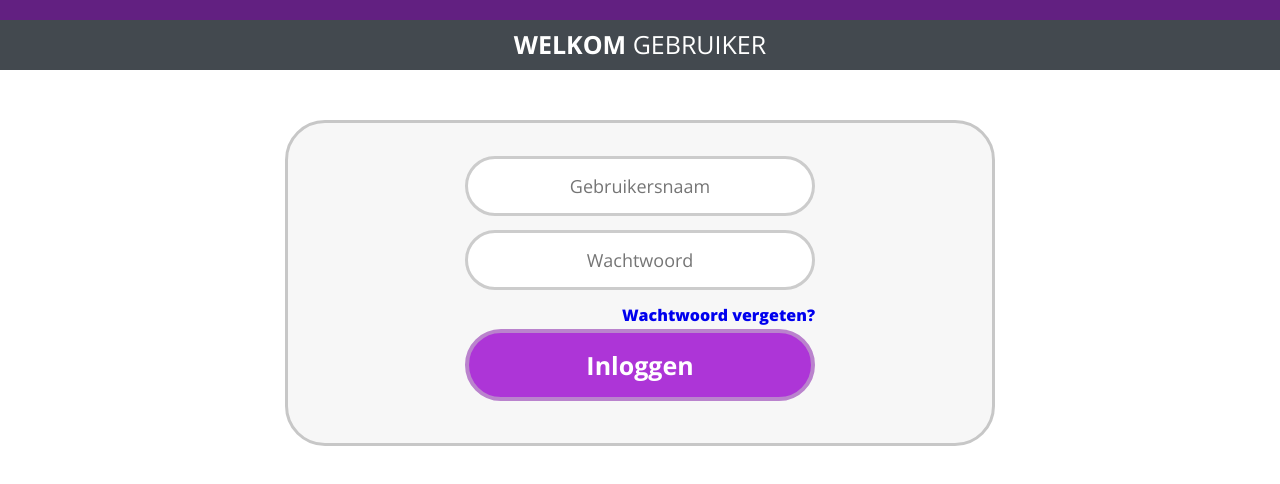
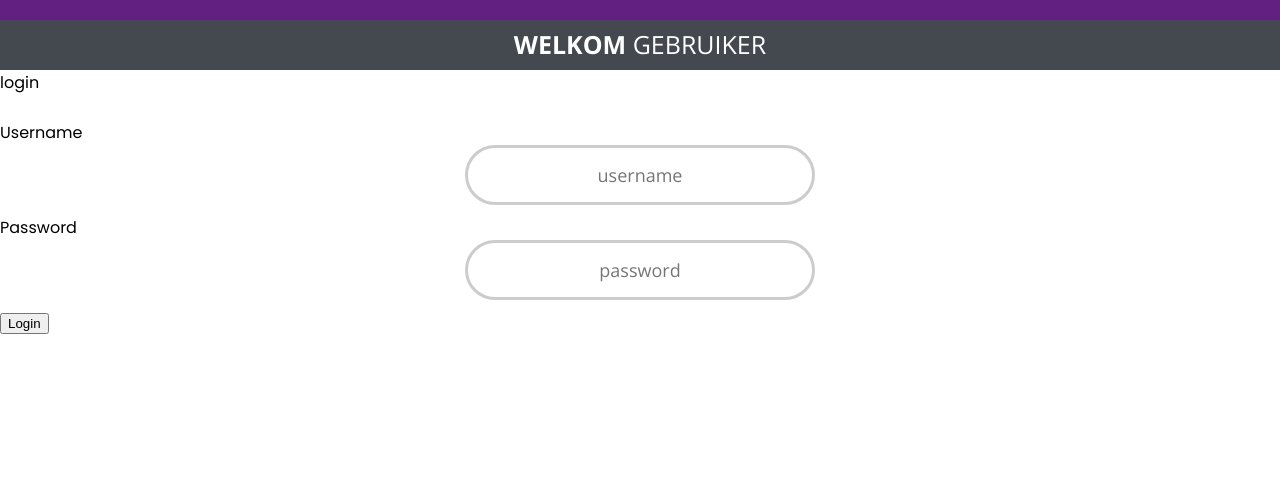
Before and after one commit to ThijsOnGitHub/project-c, a React (Create React App) app in the folder client/: page / in a window 1280 px wide. Shown: the part 232-716 px from the top of the page. Built offline with nearby package versions, Linux system fonts and the light colour scheme.

Commit message:
Update Home.jsx

```diff
--- a/client/src/Pages/Home.jsx
+++ b/client/src/Pages/Home.jsx
@@ -1,51 +1,38 @@
 import React from 'react'
 import {Link} from "react-router-dom";
 
+
 class Home extends React.Component{
-    constructor(){
-        super()
-        this.state={
-            uname:"",
-            pass:""
+    constructor(props){
+        super(props);
+
         }
-        this.handleInputChange=this.handleInputChange.bind(this)
-    }
 
 
-    handleInputChange(event) {
-        const target = event.target;
-        const value = target.type === 'checkbox' ? target.checked : target.value;
-        const name = target.name;
-
-        this.setState({
-            [name]: value
-        });
+    render(){
+        return (
+            <div className="base-container" ref={this.props.containerRef}>
+                <div className="header">login</div>
+                <div className="content">
+                    <br/>
+                    <div className="form">
+                        <div className="form-group">
+                            <label htmlFor="username">Username</label>
+                            <input type="text" name="username" placeholder="username" />
+                        </div>
+                        <div className="form-group">
+                            <label htmlFor="password">Password</label>
+                            <input type="password" name="password" placeholder="password" />
+                        </div>
+                    </div>
+                </div>
+                <div className="footer">
+                    <button type="button" className="btn">
+                        Login
+                    </button>
+                </div>
+            </div>
+        );
     }
-
-    render() {
-        return(
-        <div id="intro">
-            <form>
-            <table>
-                <tbody>
-                <tr>
-                    <td><input type="text" id="uname" name="uname" placeholder="Gebruikersnaam" value={this.state.uname} onChange={this.handleInputChange} /></td>
-                </tr>
-                <tr>
-                    <td><input type="password" id="pass" name="pass" placeholder="Wachtwoord" value={this.state.pass} onChange={this.handleInputChange} /></td>
-                </tr>
-                <tr>
-                    <td><a href="#">Wachtwoord vergeten?</a></td>
-                </tr>
-                <tr>
-                    <button>Inloggen</button>
-                </tr>
-                </tbody>
-            </table>
-            </form>
-        </div>
-        )
-    }
-
 }
 export default Home
```
